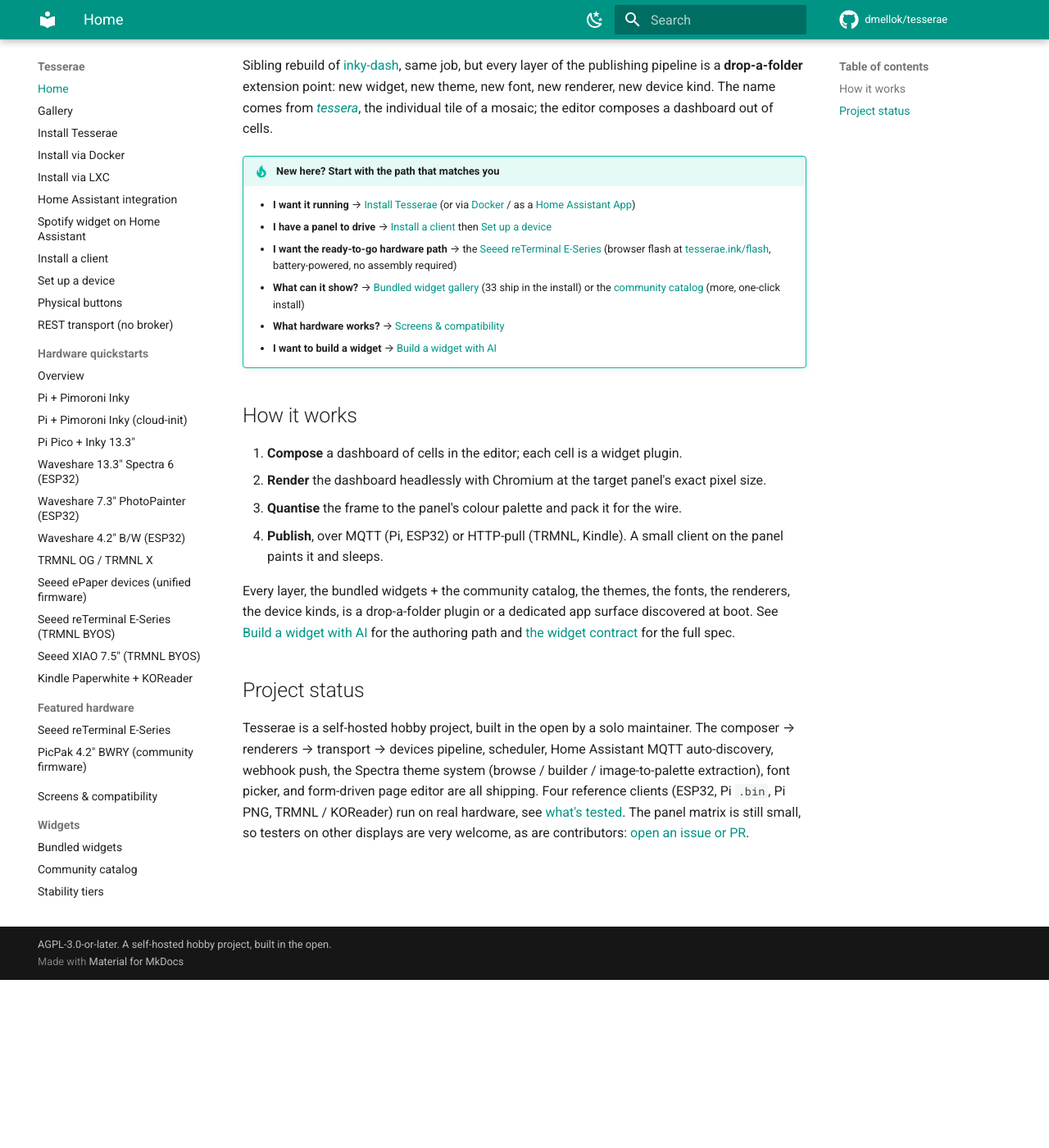
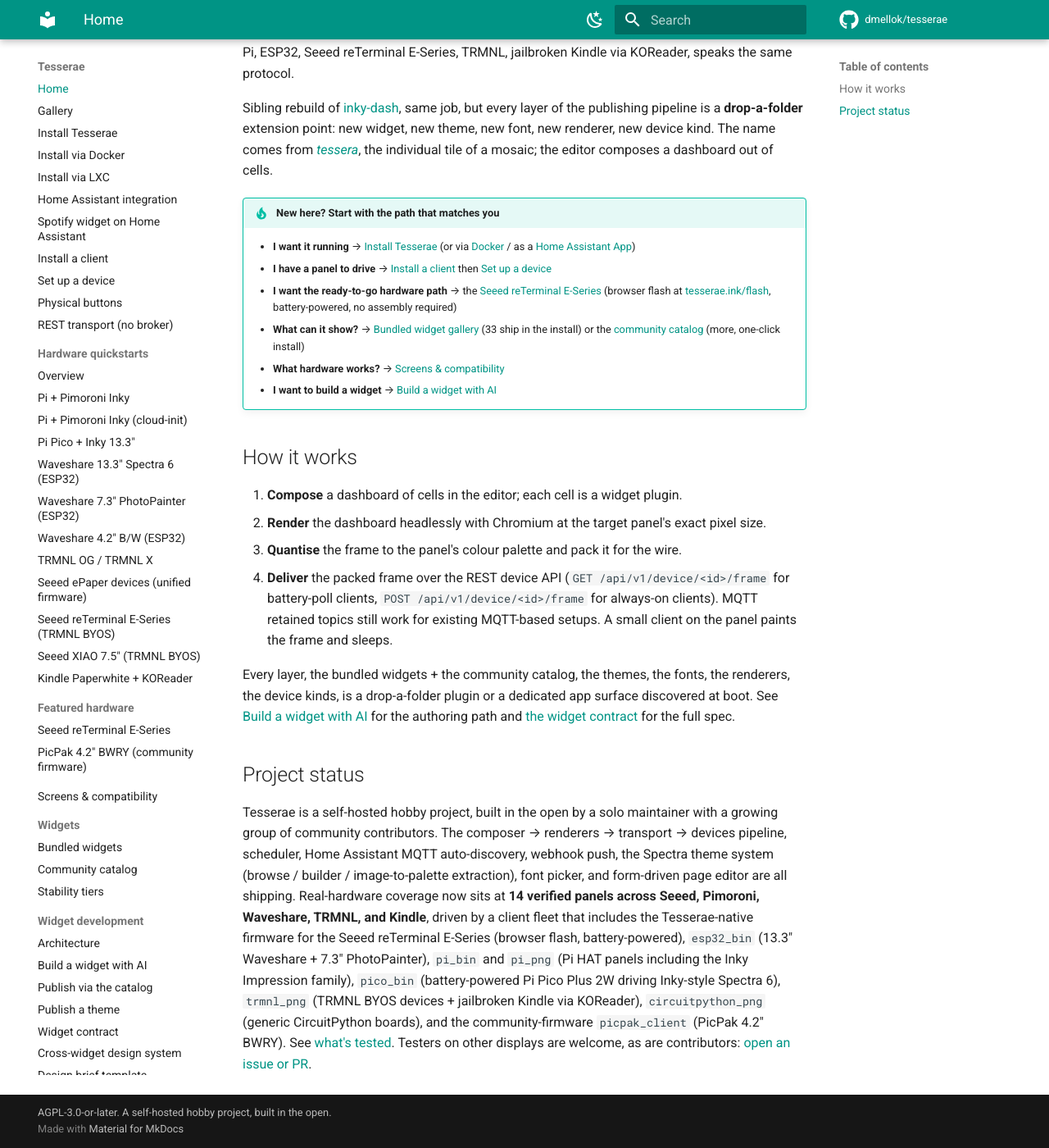
Before and after one commit to dmellok/tesserae, an MkDocs documentation site: the page built from docs/index.md, in a window 1280 px wide and 1400 px high, scrolled down 205 px. Shown: the whole window at 82% size. Built offline with MkDocs 1.6.1 and Material for MkDocs 9.7.7, drawn with Linux system fonts in a browser that asks for light colours; comment, search, counter and statistics services are not loaded; some of the changed text lies outside the part shown.

Commit message:
docs: REST-first framing on the landing page; refresh Project status
Four stale spots the r/eink launch post contradicts:

- mkdocs.yml site_description said "push frames over MQTT". Now
  reads "REST device API (MQTT retained topic still supported for
  existing setups)".
- docs/index.md intro paragraph enumerated per-family transports
  ("Pi and ESP32 over MQTT, TRMNL and Kindle over HTTP-pull"). Now
  frames the API as REST-first with MQTT retained for back-compat,
  and names every reference client family speaking the same protocol.
- "How it works" step 4 rewritten from an MQTT/HTTP-pull split to
  the REST device API (with GET/POST endpoints named) plus the MQTT
  retained-topic back-compat note.
- Project status refreshed: 14 verified panels across Seeed,
  Pimoroni, Waveshare, TRMNL, and Kindle, plus the current client
  list (Tesserae-native firmware for reTerminal, esp32_bin, pi_bin,
  pi_png, pico_bin, trmnl_png, circuitpython_png, picpak_client)
  instead of the stale "four reference clients" claim.

```diff
--- a/docs/index.md
+++ b/docs/index.md
@@ -1,9 +1,11 @@
 # Tesserae
 
 **Self-hosted e-ink dashboard companion.** Compose tile-based dashboards in
-the browser, render them headless, and push the resulting frame to one or more
-panels, Raspberry Pi and ESP32 over MQTT, TRMNL devices and Kindle (via
-KOReader) over HTTP-pull.
+the browser, render them headless, and deliver the resulting frame to one or
+more panels over a small REST device API (MQTT retained topic is still
+supported for existing setups). Every reference client, Raspberry Pi, ESP32,
+Seeed reTerminal E-Series, TRMNL, jailbroken Kindle via KOReader, speaks the
+same protocol.
 
 Sibling rebuild of [inky-dash](https://github.com/dmellok/inky-dash), same job,
 but every layer of the publishing pipeline is a **drop-a-folder** extension
@@ -24,7 +26,7 @@
 1. **Compose** a dashboard of cells in the editor; each cell is a widget plugin.
 2. **Render** the dashboard headlessly with Chromium at the target panel's exact pixel size.
 3. **Quantise** the frame to the panel's colour palette and pack it for the wire.
-4. **Publish**, over MQTT (Pi, ESP32) or HTTP-pull (TRMNL, Kindle). A small client on the panel paints it and sleeps.
+4. **Deliver** the packed frame over the REST device API (`GET /api/v1/device/<id>/frame` for battery-poll clients, `POST /api/v1/device/<id>/frame` for always-on clients). MQTT retained topics still work for existing MQTT-based setups. A small client on the panel paints the frame and sleeps.
 
 Every layer, the bundled widgets + the community catalog, the themes, the fonts, the renderers, the
 device kinds, is a drop-a-folder plugin or a dedicated app surface
@@ -35,13 +37,21 @@
 ## Project status
 
 Tesserae is a self-hosted hobby project, built in the open by a solo
-maintainer. The composer → renderers → transport → devices pipeline,
-scheduler, Home Assistant MQTT auto-discovery, webhook push, the
-Spectra theme system (browse / builder / image-to-palette extraction),
-font picker, and form-driven page editor are all shipping. Four
-reference clients (ESP32, Pi `.bin`, Pi PNG, TRMNL / KOReader) run on
-real hardware, see
+maintainer with a growing group of community contributors. The
+composer → renderers → transport → devices pipeline, scheduler, Home
+Assistant MQTT auto-discovery, webhook push, the Spectra theme system
+(browse / builder / image-to-palette extraction), font picker, and
+form-driven page editor are all shipping. Real-hardware coverage now
+sits at **14 verified panels across Seeed, Pimoroni, Waveshare, TRMNL,
+and Kindle**, driven by a client fleet that includes the
+Tesserae-native firmware for the Seeed reTerminal E-Series (browser
+flash, battery-powered), `esp32_bin` (13.3" Waveshare + 7.3"
+PhotoPainter), `pi_bin` and `pi_png` (Pi HAT panels including the Inky
+Impression family), `pico_bin` (battery-powered Pi Pico Plus 2W
+driving Inky-style Spectra 6), `trmnl_png` (TRMNL BYOS devices +
+jailbroken Kindle via KOReader), `circuitpython_png` (generic
+CircuitPython boards), and the community-firmware `picpak_client`
+(PicPak 4.2" BWRY). See
 [what's tested](compatibility.md#whats-been-tested-on-real-hardware).
-The panel matrix is still small, so testers on other displays are
-very welcome, as are contributors:
+Testers on other displays are welcome, as are contributors:
 [open an issue or PR](https://github.com/dmellok/tesserae).
--- a/mkdocs.yml
+++ b/mkdocs.yml
@@ -1,5 +1,5 @@
 site_name: Tesserae
-site_description: Self-hosted e-ink dashboard companion, compose tile dashboards, render headless, push frames over MQTT.
+site_description: Self-hosted e-ink dashboard companion. Compose tile dashboards, render headless, deliver frames to any panel over a small REST device API (MQTT retained topic still supported for existing setups).
 site_url: https://docs.tesserae.ink/
 repo_url: https://github.com/dmellok/tesserae
 repo_name: dmellok/tesserae
```
